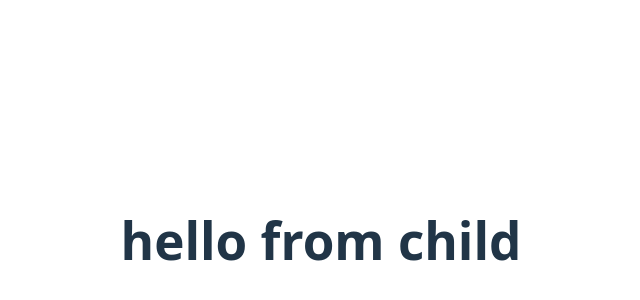
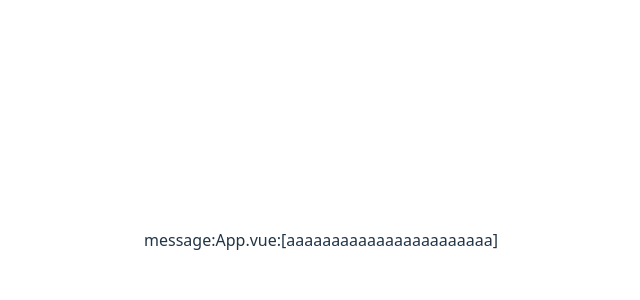
Before and after one commit to L7BUG/vue-demo, a Vue app: page / in a window 1280 px wide. Shown: the part 160-460 px from the top of the page, without its empty margins (319-959 px from the left). Built offline with nearby package versions, Linux system fonts and the light colour scheme.

Commit message:
vue-demo-14:插槽

```diff
--- a/src/App.vue
+++ b/src/App.vue
@@ -2,9 +2,10 @@
 import ChildComp from "./components/ChildComp.vue";
 import {ref} from "vue";
 
-const msg = ref<string>("");
+const childMsg = ref("App.vue:[aaaaaaaaaaaaaaaaaaaaaaa]");
 </script>
-
 <template>
-  <ChildComp :msg="msg" @response="item => msg = item"/>
+  <ChildComp>
+    message:{{ childMsg }}
+  </ChildComp>
 </template>
--- a/src/components/ChildComp.vue
+++ b/src/components/ChildComp.vue
@@ -1,13 +1,8 @@
 <script lang="ts" setup>
-defineProps({
-  msg: String,
-});
-const emit = defineEmits(['response'])
-emit("response", "hello from child")
 </script>
 
 <template>
-  <h1>{{ msg || "no msg" }}</h1>
+  <slot>Fallback content</slot>
 </template>
 
 <style scoped>
```
